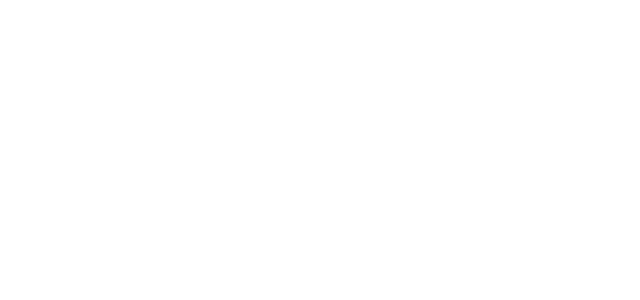
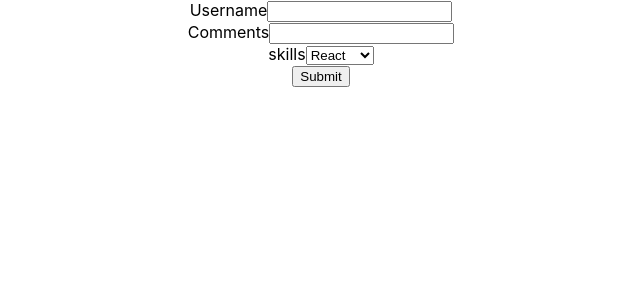
Before and after one commit to thesurajkmr/Learning, a React (Create React App) app in the folder React/hello-world/: page / in a window 1280 px wide. Shown: the top 300 px of the page, without its empty margins (319-959 px from the left). Built offline with nearby package versions, Linux system fonts and the light colour scheme.

Commit message:
tutorial 21

```diff
--- a/React/hello-world/src/App.js
+++ b/React/hello-world/src/App.js
@@ -16,10 +16,11 @@ import StyleSheet from "./components/StyleSheet";
 import Inline from "./components/Inline";
 import './appStyles.css'
 import styles from './appStyles.module.css'
+import Forms from "./components/Forms";
 function App() {
   return (
     <div className="App">
-
+      <Forms/>
       {/* <h1 className="error">error</h1>
       <h1 className={styles.success}>Success</h1>
       <Inline/> */}
--- /dev/null
+++ b/React/hello-world/src/components/Forms.js
@@ -0,0 +1,64 @@
+import React, { Component } from 'react'
+
+class Forms extends Component {
+    constructor(props) {
+      super(props)
+
+      this.state = {
+         username:'',
+         comments:'',
+         skill:'React'
+      }
+      this.usernameHandler=(event)=>{
+        this.setState({
+            username: event.target.value
+        })
+      }
+      this.commentsHandler=(event)=>{
+          this.setState({
+              comments:event.target.value
+          })
+      }
+      this.skillsHandler=(event)=>{
+          this.setState({
+              skill:event.target.value
+          })
+      }
+      this.handleSubmit=(event)=>{
+          alert(`${this.state.username} ${this.state.comments} ${this.state.skill}`)
+          event.preventDefault();
+      }
+    }
+  render() {
+      const {username,comments,skill}=this.state;
+    return (
+      <form onSubmit={this.handleSubmit}>
+          <div>
+              <label>Username</label>
+              <input type="text" value={username} onChange={this.usernameHandler}></input>
+
+              {console.log(username)}
+          </div>
+          <div>
+              <label>Comments</label>
+              <input type="text" value={comments} onChange={this.commentsHandler}></input>
+
+              {console.log(comments)}
+          </div>
+          <div>
+              <label>skills</label>
+              {/* <input type="text" value={this.state.skills} onChange={this.skillsHandler}></input> */}
+                <select value={skill} onChange={this.skillsHandler}>
+                    <option value="React">React</option>
+                    <option value="Angular">Angular</option>
+                    <option value="Vue JS">Vue JS</option>
+                </select>
+              {/* {console.log(skills)} */}
+          </div>
+          <button type="submit" >Submit</button>
+      </form>
+    )
+  }
+}
+
+export default Forms;
```
